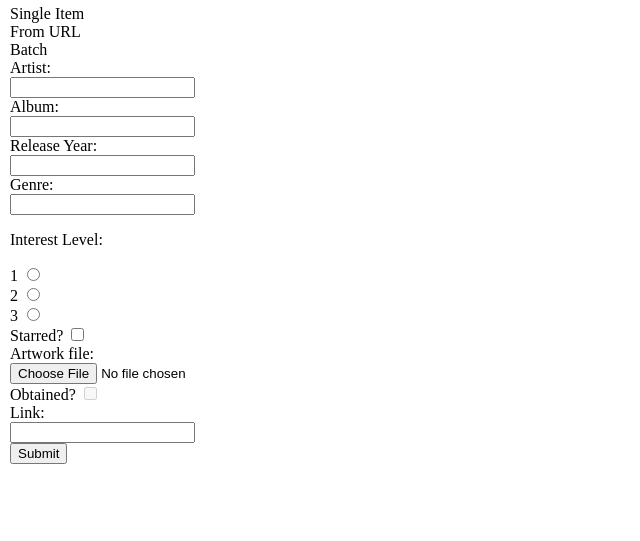
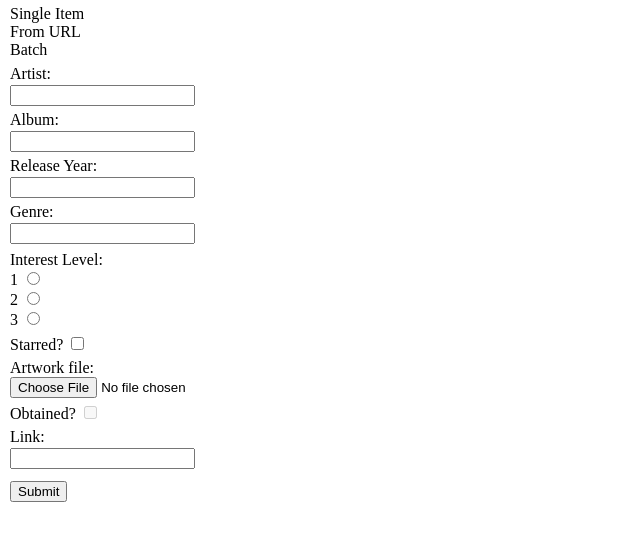
Before and after one commit to beqpolk1/swal, a Flask app: page /add_entry in a window 1280 px wide. Shown: the part 131-672 px from the top of the page, without its empty margins (0-640 px from the left). Run offline with Flask 3, Linux system fonts and the light colour scheme.

Commit message:
Update single add form styling

```diff
--- a/services/web/static/css/styles.css
+++ b/services/web/static/css/styles.css
@@ -57,3 +57,20 @@ div.top_menu_item_text {
 div.content {
     margin: 0px 10px 0px 10px;
 }
+
+div.add_form {
+    margin-top: 6px;
+}
+
+form p {
+    margin: 0px;
+}
+
+input[type="text"], input[type="url"], div.form_radio, div.form_checkbox, div.form_upload {
+    margin-top: 2px;
+    margin-bottom: 5px;
+}
+
+input[type="submit"] {
+    margin-top: 7px;
+}
--- a/services/web/templates/single_add_form.html.j2
+++ b/services/web/templates/single_add_form.html.j2
@@ -11,6 +11,7 @@
     <label for="genre">Genre:</label><br>
     <input type="text" id="genre" name="genre"><br>
 
+    <div class="form_radio">
         <p>Interest Level:</p>
         <label for="interest_1">1</label>
         <input type="radio" id="interest_1" name="interest_level" value="1"><br>
@@ -18,15 +19,22 @@
         <input type="radio" id="interest_2" name="interest_level" value="2"><br>
         <label for="interest_3">3</label>
         <input type="radio" id="interest_3" name="interest_level" value="3"><br>
+    </div>
 
+    <div class="form_checkbox">
         <label for="is_starred">Starred?</label>
         <input type="checkbox" id="is_starred" name="is_starred" value="true"><br>
+    </div>
 
+    <div class="form_upload">
         <label for="artwork">Artwork file:</label><br>
         <input type="file" id="artwork" name="artwork"><br>
+    </div>
 
+    <div class="form_checkbox">
         <label for="is_obtained" class="disabled">Obtained?</label>
         <input type="checkbox" id="is_obtained" name="is_obtained" value="true" disabled><br>
+    </div>
 
     <label for="link">Link:</label><br>
     <input type="url" id="link" name="link"><br>
```
Lines whose indentation alone changed are shown as unchanged.
